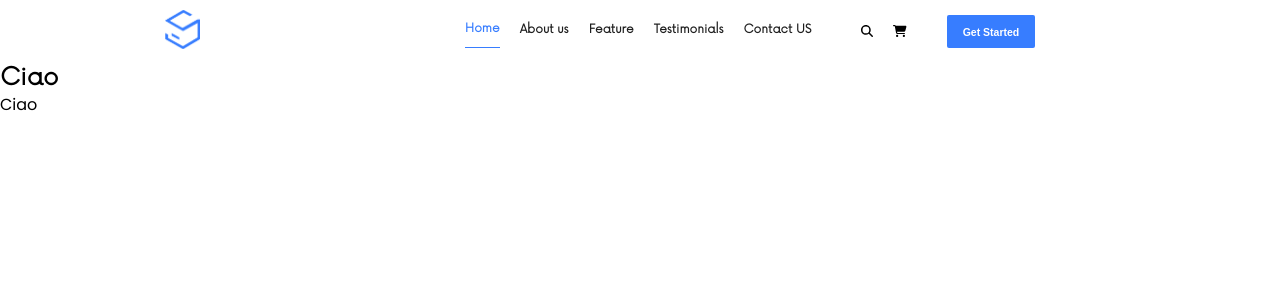
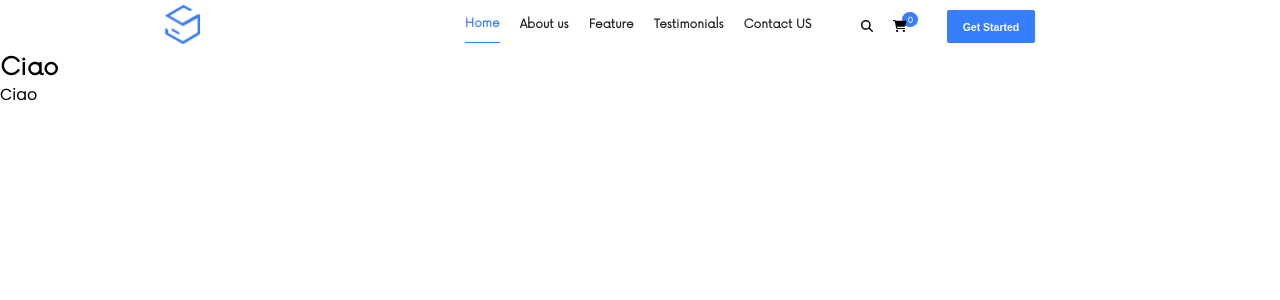
Before and after one commit to lorenzo-guerrini/proj-html-vuejs, a Vue app: page / in a window 1280 px wide. Shown: the top 300 px of the page. Built offline with nearby package versions, Linux system fonts and the light colour scheme.

Commit message:
Aggiunto cart counter all'header

```diff
--- a/src/components/macro/Header.vue
+++ b/src/components/macro/Header.vue
@@ -8,7 +8,11 @@
 
       <nav>
         <ul>
-          <li v-for="(item, i) in menuItems" :key="item.text + i" :class="{'active' : item.active}">
+          <li
+            v-for="(item, i) in menuItems"
+            :key="item.text + i"
+            :class="{ active: item.active }"
+          >
             <a :href="item.url">{{ item.text }}</a>
           </li>
         </ul>
@@ -19,6 +23,9 @@
           </div>
           <div class="cart">
             <i class="fa-solid fa-cart-shopping"></i>
+            <div class="cart-counter">
+              <span>{{ cartCounter }}</span>
+            </div>
           </div>
         </div>
 
@@ -60,6 +67,7 @@ export default {
           active: false,
         },
       ],
+      cartCounter: 0,
     };
   },
 };
@@ -81,7 +89,7 @@ header {
 
   width: 950px;
   margin: auto;
-  padding: 10px 0;
+  padding: 5px 0;
 }
 
 .logo {
@@ -132,4 +140,25 @@ nav {
     font-weight: bold;
   }
 }
+
+.cart {
+  position: relative;
+
+  .cart-counter {
+    position: absolute;
+    top: -7px;
+    left: -1px;
+
+    font-size: 8px;
+
+    background-color: $backgroundColorThird;
+    color: $textColorFourth;
+
+    padding: 4px 5px 2px 5px;
+    border-radius: 50%;
+
+    text-align: center;
+    z-index: -1;
+  }
+}
 </style>
```
Also changed, not shown: consegna/todo.txt.
